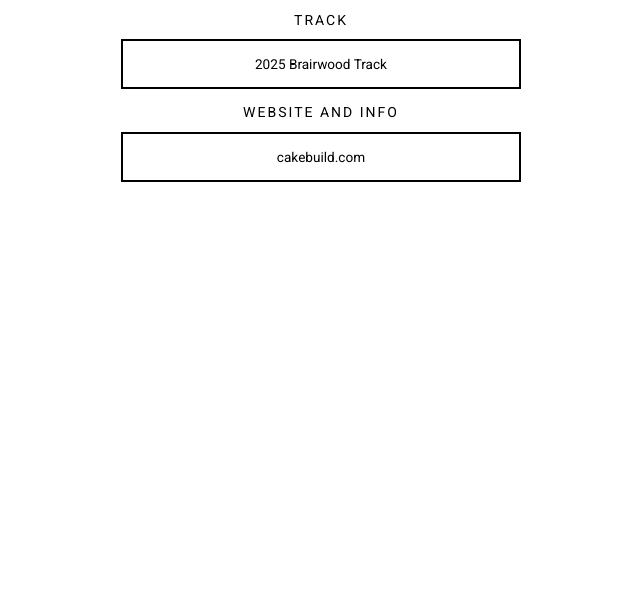
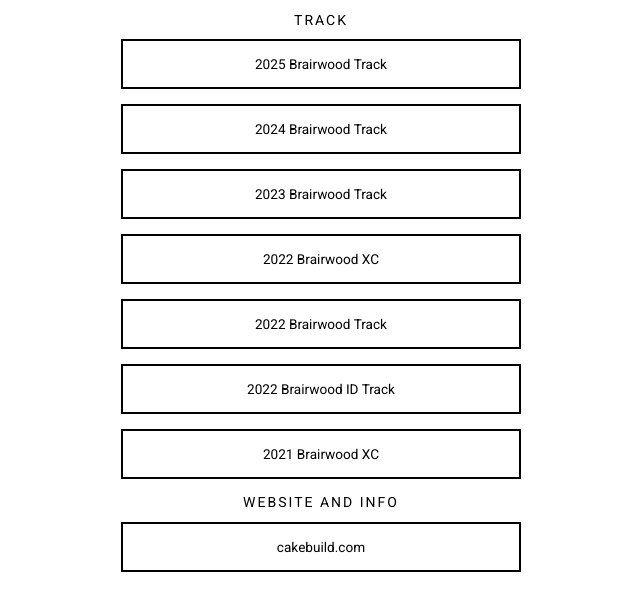
Before and after one commit to cakebuildcom/cakebuildcom.github.io, a plain HTML site: page links/track.html in a window 1280 px wide. Shown: the whole page, without its empty margins (319-959 px from the left). Drawn offline with Linux system fonts and the light colour scheme.

Commit message:
Update track.html

```diff
--- a/links/track.html
+++ b/links/track.html
@@ -16,7 +16,18 @@
 
         <!-- Featured -->
         <h2>Track</h2>
-        <a class="Lacrosse" href="https://www.amazon.com/photos/groups/share/vXvYxsUZQVKSHPZCjomNjw.QL2kJN0QrGOmXnc-AopVh5">2025 Brairwood Track</a>
+        <a class="Track" href="https://www.amazon.com/photos/groups/share/vXvYxsUZQVKSHPZCjomNjw.QL2kJN0QrGOmXnc-AopVh5">2025 Brairwood Track</a>
+        <a class="Track" href="https://www.amazon.com/photos/groups/share/NS2CI1pfRIC8mcGyOOqpfg.L4DXg9xCcLIAr7PZKC6Y9V">2024 Brairwood Track</a>
+        <a class="Track" href="https://www.amazon.com/photos/groups/share/Xs7YmrLeQfG4cPa0NDZOuQ.z1Jjr_7InQ4RZOng4bmNwh">2023 Brairwood Track</a>
+        <a class="Track" href="https://www.amazon.com/photos/groups/share/t4i6scRATZyTOt6Rf6sqTQ.Ks718qQ54OKxQB2izrSRX9">2022 Brairwood XC</a>
+        <a class="Track" href="https://www.amazon.com/photos/groups/share/EXJJpF78Qgi0rA1bxH6WZQ.YpcNpFb6pmzslWecla-Oja">2022 Brairwood Track</a>
+        <a class="Track" href="https://www.amazon.com/photos/groups/share/QuCwhXhZS_u6jqxcRq5pEQ.vFcDY8ZaDSnBtXq2rna0NT">2022 Brairwood ID Track</a>
+
+        <a class="Track" href="https://www.amazon.com/photos/groups/share/oO10xKmPQUizD5qHrfLE3w.Q3350tljwHnMp2lt6MLMRy">2021 Brairwood XC</a>
+
+
+
+
         <!-- <a class="Lacrosse" href="https://www.amazon.com/photos/groups/share/LVlEgNtPSPCYhmfIAcPH3w.gZPgSTC-V51yjsihofKSKc">2030 BLU Lacrosse</a> -->
         <!-- Website and Info -->
         <h2>Website and Info</h2>
```
